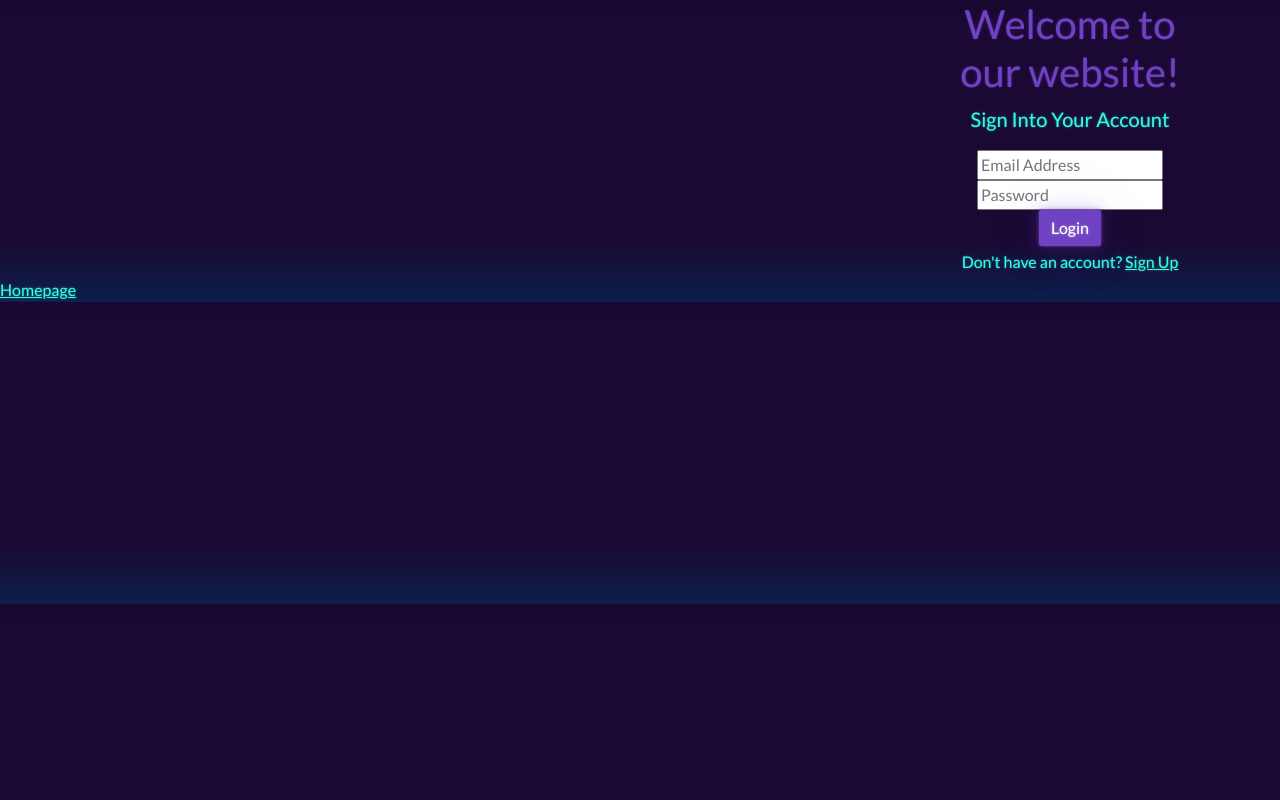
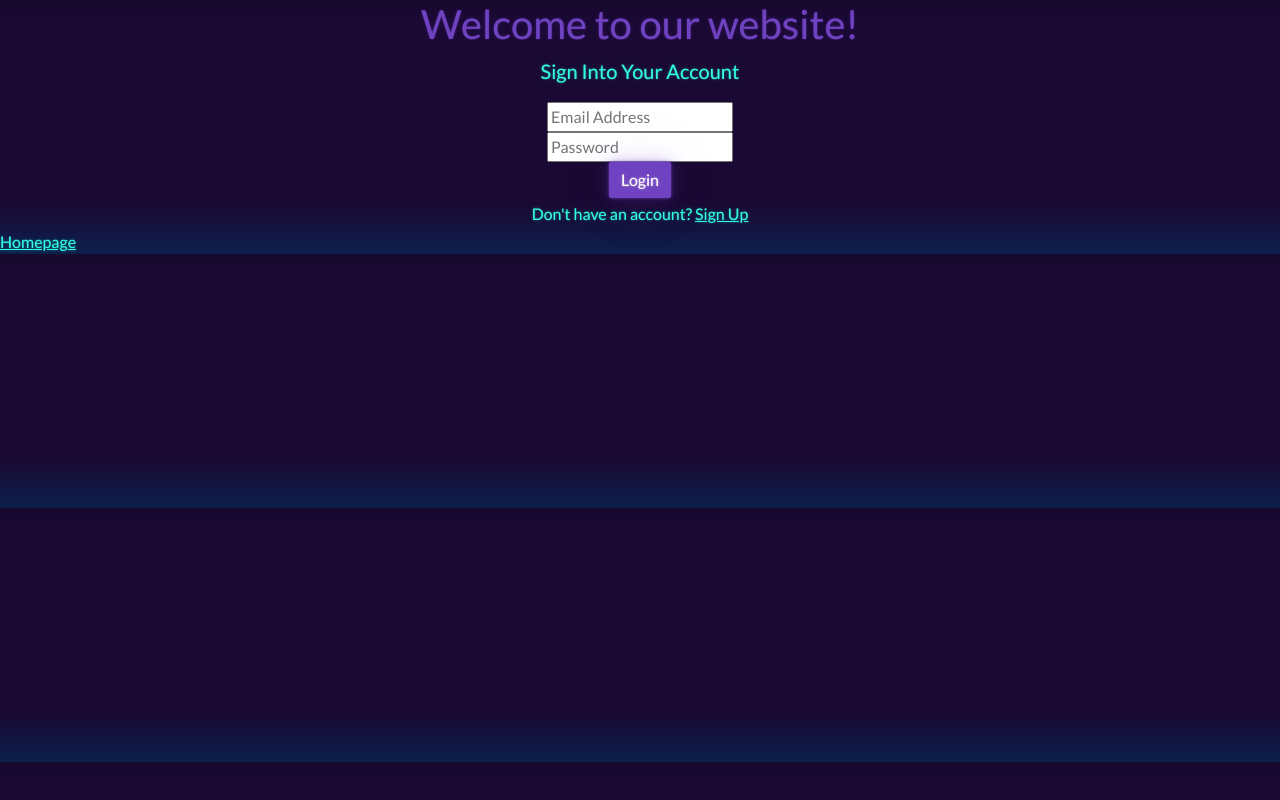
Before and after one commit to arnoldd98/-TT3_15, a React (Create React App) app in the folder frontend/my-app/: page / in a window 1280 px wide. Built offline with nearby package versions, Linux system fonts and the light colour scheme.

Commit message:
Fix login

```diff
--- a/frontend/my-app/src/index.css
+++ b/frontend/my-app/src/index.css
@@ -1,18 +1,18 @@
-.applogo{
+.applogo {
   position: absolute;
   text-align: center;
   width: 100%;
   margin-top: 30px;
-	top:0;
+  top: 0;
   font-size: 50px;
 }
 
-.youravatar{
+.youravatar {
   position: relative;
   width: 100%;
 }
 
-.youravatarpic{
+.youravatarpic {
   border: 5px solid white;
   margin: 50px 10px 40px 80px;
   width: 100px;
@@ -21,7 +21,7 @@
   position: relative;
 }
 
-.avatarpic{
+.avatarpic {
   width: 20px;
   height: 20px;
   border-radius: 50%;
@@ -29,15 +29,15 @@
   margin-right: 5px;
 }
 
-.leftalign{
+.leftalign {
   text-align: left;
 }
 
-.send{
+.send {
   width: 100%;
 }
 
-.sendpost{
+.sendpost {
   margin-top: -50px;
   margin-right: 10px;
   right: 0;
@@ -54,7 +54,3 @@
 .oldpost {
   margin-top: 100px;
 }
-
-.container {
-  padding-left: 50%;
-}
```
Lines whose indentation alone changed are shown as unchanged.
